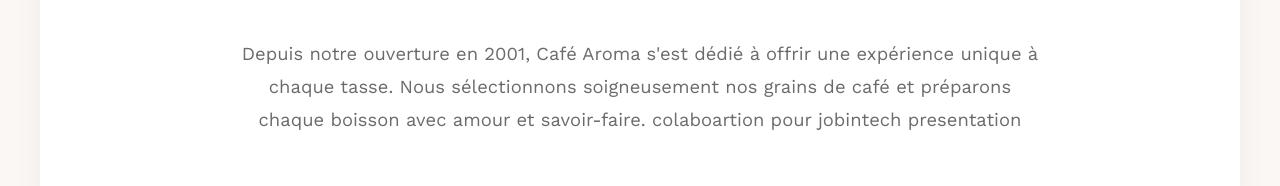
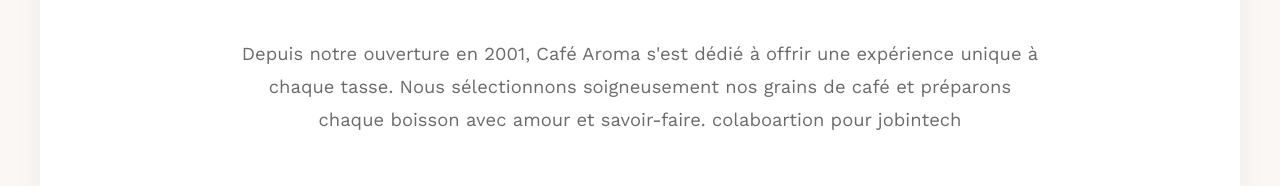
Before and after one commit to manalizo/cafeNovak, a website: page Pages/about.html in a window 1280 px wide. Shown: the part 851-1037 px from the top of the page. Drawn offline with nearby package versions, Linux system fonts and the light colour scheme; no server answers.

Commit message:
remove presentation

```diff
--- a/Pages/about.html
+++ b/Pages/about.html
@@ -56,7 +56,7 @@
       <p  class="about-text">
         Depuis notre ouverture en 2001, Café Aroma s'est dédié à offrir une expérience unique à chaque tasse.
         Nous sélectionnons soigneusement nos grains de café et préparons chaque boisson avec amour et savoir-faire.
-        colaboartion pour jobintech presentation
+        colaboartion pour jobintech
       </p>
 
 
```
